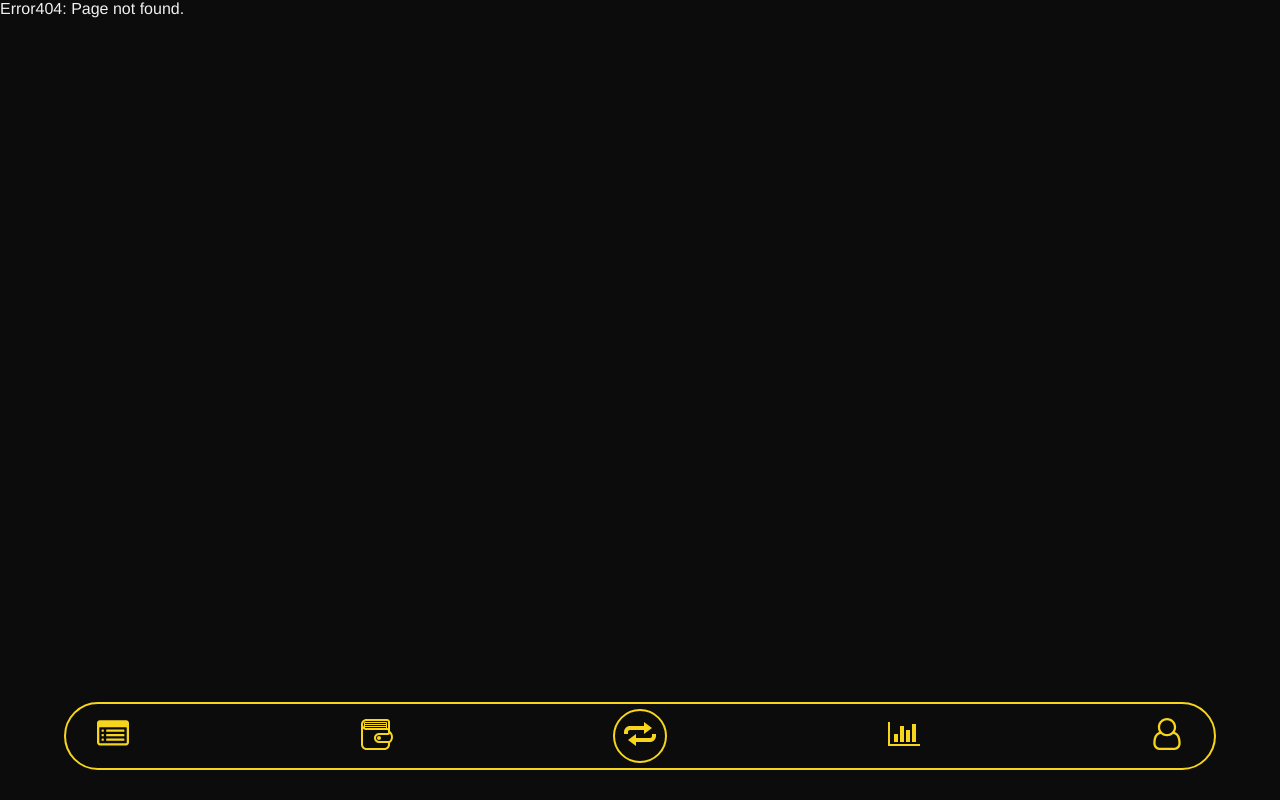
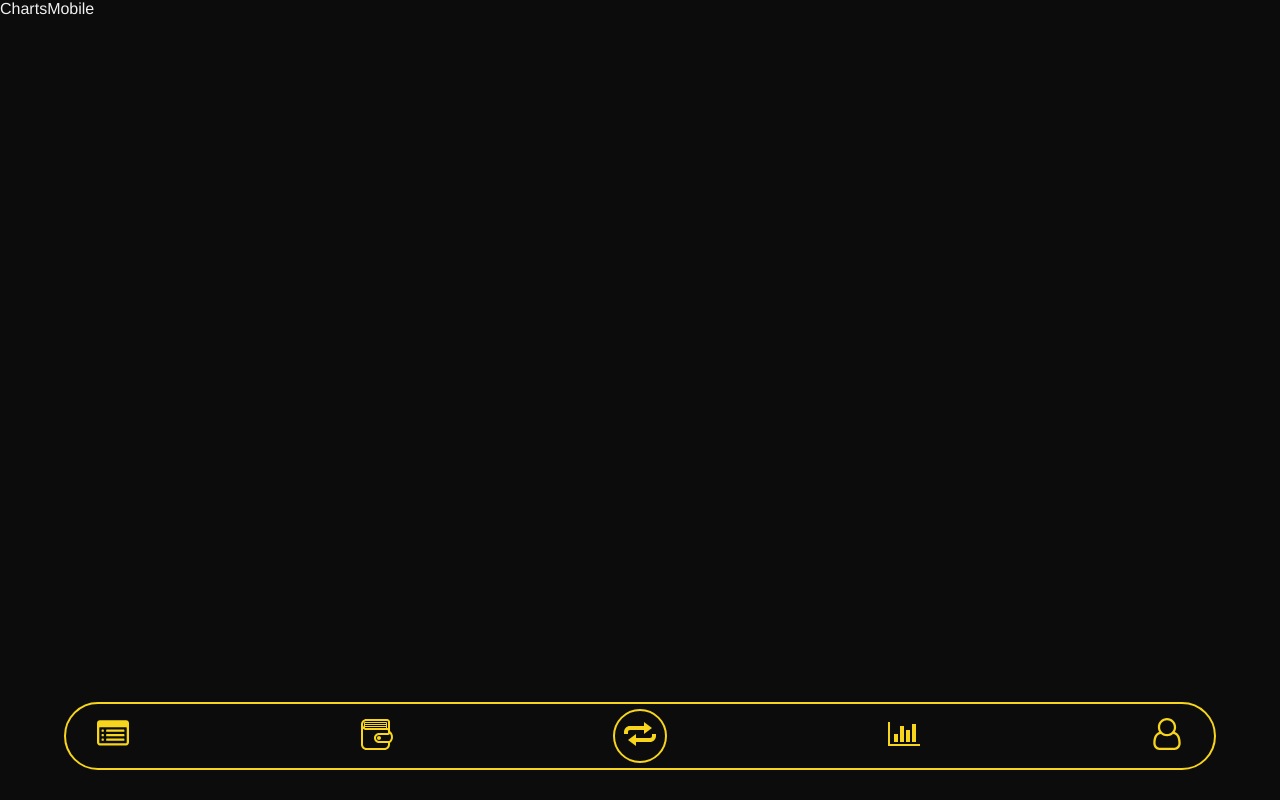
Before and after one commit to nazarenoalt/let-me-coin, a React (Vite) app: page /charts in a window 1280 px wide. Before the commit this address had no page. Built offline with nearby package versions, Linux system fonts and the light colour scheme.

Commit message:
create pendent pages scaffolding

```diff
--- a/src/App.tsx
+++ b/src/App.tsx
@@ -1,10 +1,13 @@
 import { BrowserRouter as Router, Routes, Route } from 'react-router';
 import GlobalStyles from './globalStyles.ts';
+import MobileLayout from './layouts/MobileLayout/MobileLayout';
 import MovementsPage from './pages/MovementsPage/MovementsPage';
 import CategoriesPage from './pages/CategoriesPage/CategoriesPage';
 import Error404 from './pages/Error404/Error404';
-import { MobileLayout } from './layouts/MobileLayout/MobileLayout';
 import LoginPage from './pages/LoginPage/LoginPage';
+import BudgetPage from './pages/BudgetPage/BudgetPage.tsx';
+import UserPage from './pages/UserPage/UserPage.tsx';
+import ChartsPage from './pages/ChartsPage/ChartsPage.tsx';
 
 function App() {
   return (
@@ -15,6 +18,9 @@ function App() {
             <Route path="/" element={<LoginPage />} />
             <Route path="/movements" element={<MovementsPage />} />
             <Route path="/categories" element={<CategoriesPage />} />
+            <Route path="/budgets" element={<BudgetPage />} />
+            <Route path="/user" element={<UserPage />} />
+            <Route path="/charts" element={<ChartsPage />} />
             <Route path="*" element={<Error404 />} />
           </Route>
         </Routes>
--- a/src/components/BudgetMobile/BudgetMobile.tsx
+++ b/src/components/BudgetMobile/BudgetMobile.tsx
@@ -0,0 +1,7 @@
+const BudgetMobile = () => {
+  return (
+    <div>BudgetMobile</div>
+  )
+}
+
+export default BudgetMobile
--- /dev/null
+++ b/src/components/ChartsMobile/ChartsMobile.tsx
@@ -0,0 +1,7 @@
+const ChartsMobile = () => {
+  return (
+    <div>ChartsMobile</div>
+  )
+}
+
+export default ChartsMobile
--- a/src/components/NavbarMobile/NavbarMobile.tsx
+++ b/src/components/NavbarMobile/NavbarMobile.tsx
@@ -13,7 +13,7 @@ const pagesObjects: pageInterface[] = [
   { path: "/budgets", src: "./src/assets/icons/wallet.svg", selected: false },
   { path: "/", src: "./src/assets/icons/movements.svg", selected: true },
   { path: "/charts", src: "./src/assets/icons/chart.svg", selected: false },
-  { path: "/account", src: "./src/assets/icons/user-alt.svg", selected: false }
+  { path: "/user", src: "./src/assets/icons/user-alt.svg", selected: false }
 ]
 
 const NavbarMobile = () => {
--- /dev/null
+++ b/src/components/UserMobile/UserMobile.tsx
@@ -0,0 +1,9 @@
+import React from 'react'
+
+const UserMobile = () => {
+  return (
+    <div>UserMobile</div>
+  )
+}
+
+export default UserMobile
--- a/src/layouts/MobileLayout/MobileLayout.tsx
+++ b/src/layouts/MobileLayout/MobileLayout.tsx
@@ -1,7 +1,7 @@
 import { Outlet } from "react-router";
 import NavbarMobile from "../../components/NavbarMobile/NavbarMobile";
 
-export const MobileLayout = () => {
+const MobileLayout = () => {
   return (
     <div className="mobile-layout">
       <main>
@@ -13,3 +13,5 @@ export const MobileLayout = () => {
     </div>
   );
 };
+
+export default MobileLayout;
--- /dev/null
+++ b/src/pages/BudgetPage/BudgetPage.tsx
@@ -0,0 +1,11 @@
+import BudgetMobile from "../../components/BudgetMobile/BudgetMobile"
+
+const BudgetPage = () => {
+  return (
+    <div>
+      <BudgetMobile />
+    </div>
+  )
+}
+
+export default BudgetPage
--- /dev/null
+++ b/src/pages/ChartsPage/ChartsPage.tsx
@@ -0,0 +1,11 @@
+import ChartsMobile from "../../components/ChartsMobile/ChartsMobile"
+
+const ChartsPage = () => {
+  return (
+    <div>
+      <ChartsMobile />
+    </div>
+  )
+}
+
+export default ChartsPage
--- /dev/null
+++ b/src/pages/UserPage/UserPage.tsx
@@ -0,0 +1,11 @@
+import UserMobile from "../../components/UserMobile/UserMobile"
+
+const UserPage = () => {
+  return (
+    <div>
+      <UserMobile />
+    </div>
+  )
+}
+
+export default UserPage
```
